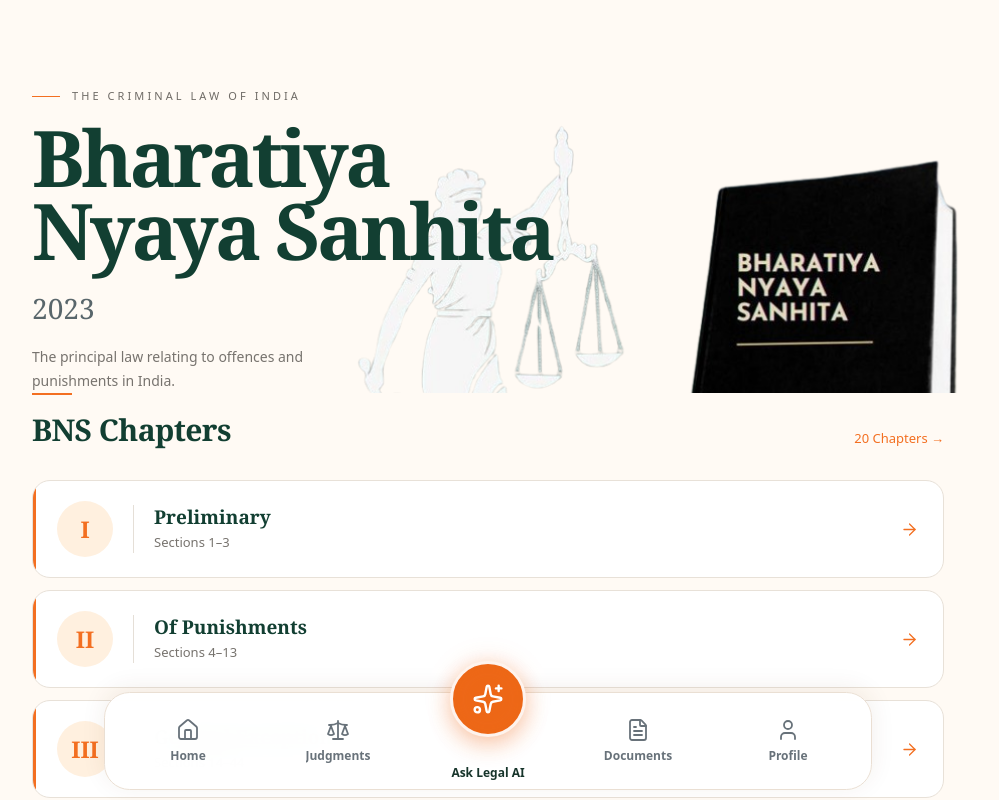
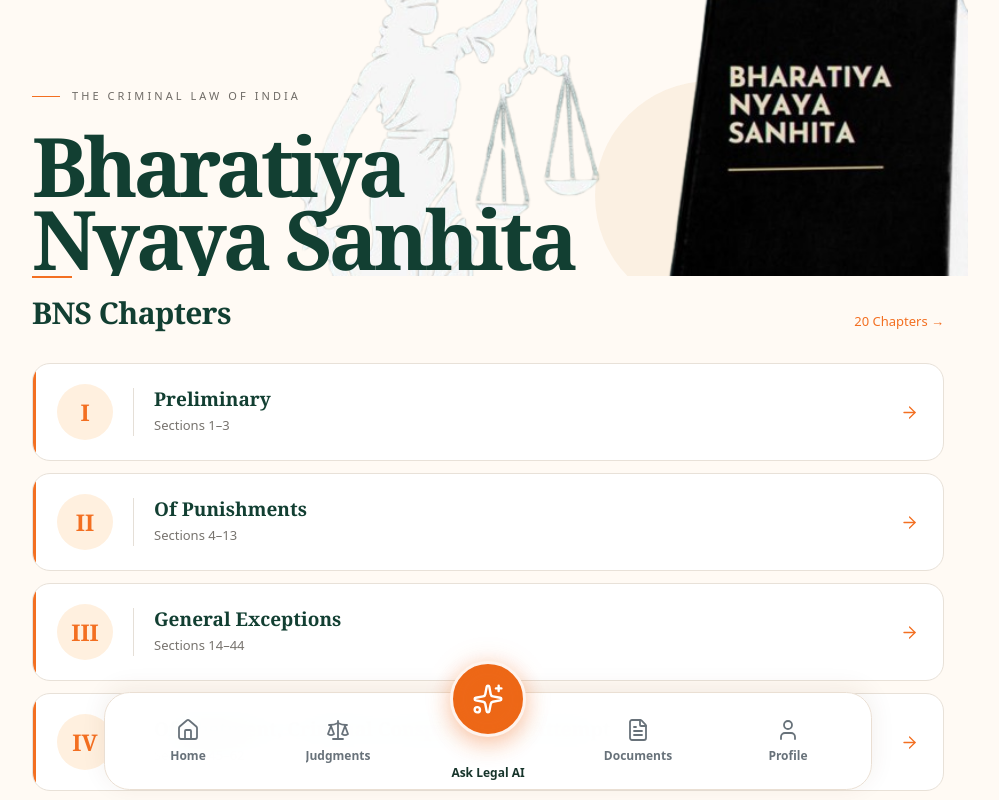
Before and after one commit to muradkhurram/Ligal, a Next.js app: page /bns in a window 1280 px wide. Shown: the top 800 px of the page, without its empty margins (152-1151 px from the left). Built offline with nearby package versions, Linux system fonts and the light colour scheme.

Commit message:
Redesign Legal homepage

```diff
--- a/components/bns/BnsHero.tsx
+++ b/components/bns/BnsHero.tsx
@@ -6,9 +6,10 @@
       <div className="relative mx-auto max-w-[960px]">
 
         {/* HERO TEXT */}
-        <div className="relative z-20 pt-4 sm:max-w-[620px] sm:pt-8">
+        <div className="relative z-20 pt-4 sm:max-w-[650px] sm:pt-8">
 
-          <div className="mb-4 flex items-center gap-3">
+          {/* Eyebrow */}
+          <div className="mb-5 flex items-center gap-3 sm:mb-6">
             <span className="h-px w-7 bg-[#f36f21]" />
 
             <p className="text-[9px] font-medium uppercase tracking-[0.28em] text-[#6f6b66] sm:text-[11px]">
@@ -16,62 +17,64 @@
             </p>
           </div>
 
+          {/* Main title */}
           <h1
             className="
               font-serif
-              text-[48px]
+              text-[56px]
               font-semibold
-              leading-[0.94]
-              tracking-[-0.045em]
+              leading-[0.9]
+              tracking-[-0.05em]
               text-[#123f32]
-              sm:text-[68px]
-              lg:text-[78px]
+
+              sm:text-[72px]
+              lg:text-[82px]
             "
           >
             Bharatiya
             <br />
             Nyaya Sanhita
           </h1>
+        </div>
 
-          <p
-            className="
-              mt-5
-              font-serif
-              text-[24px]
-              text-[#59666b]
-              sm:text-[28px]
-            "
-          >
-            2023
-          </p>
+        {/* SOFT BACKGROUND CIRCLE */}
+        <div
+          className="
+            pointer-events-none
+            absolute
+            right-[12%]
+            top-[30px]
+            z-0
+            h-[170px]
+            w-[170px]
+            rounded-full
+            bg-[#f8ead8]
+            opacity-60
 
-          <p
-            className="
-              mt-4
-              max-w-[350px]
-              text-[13px]
-              leading-6
-              text-[#77736e]
-              sm:text-[14px]
-            "
-          >
-            The principal law relating to offences and punishments in India.
-          </p>
-        </div>
+            sm:right-[13%]
+            sm:top-[25px]
+            sm:h-[230px]
+            sm:w-[230px]
+          "
+        />
 
         {/* DESKTOP / WINDOWS IMAGE */}
         <div
           className="
             pointer-events-none
             absolute
-            right-[-80px]
-            top-[35px]
+            bottom-[-5px]
+            right-[-95px]
             z-10
             hidden
             w-[650px]
+
             sm:block
-            lg:right-[-70px]
-            lg:w-[720px]
+            sm:right-[-120px]
+            sm:w-[760px]
+
+            lg:right-[-100px]
+            lg:w-[820px]
           "
         >
           <Image
```
